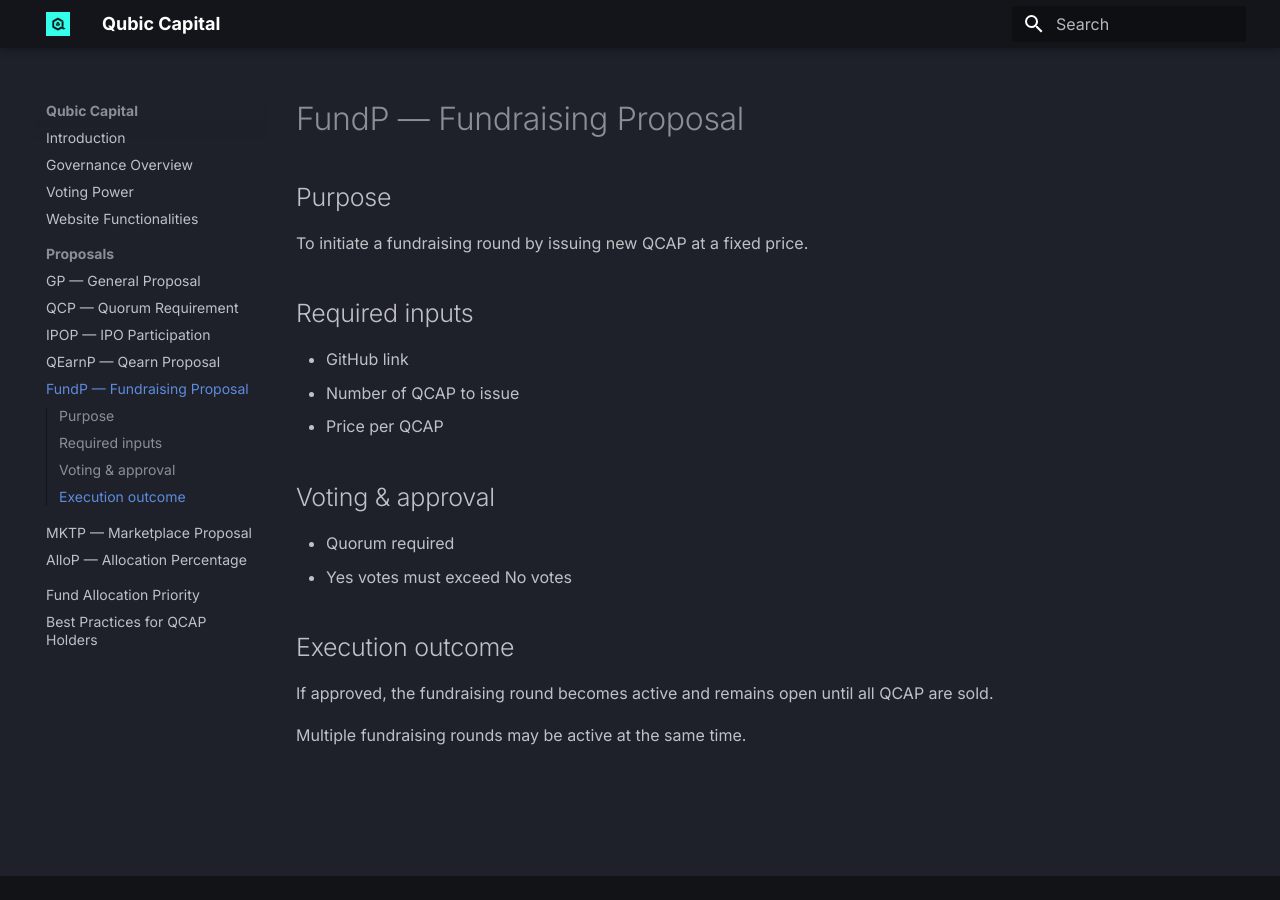
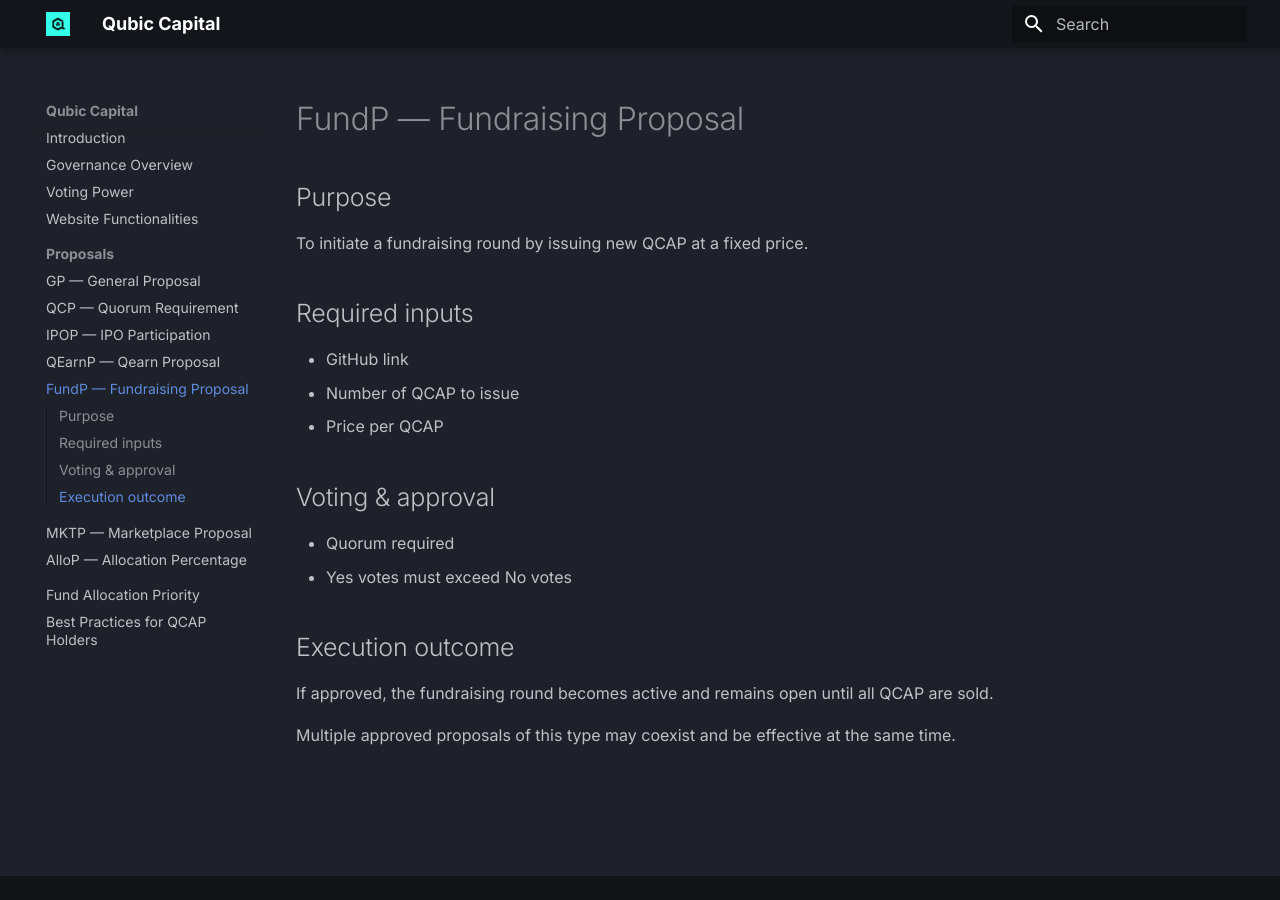
Before and after one commit to HermanToothrot10/qubic-capital-manual, an MkDocs documentation site: the page built from docs/proposals/fundp.md, in a window 1280 px wide. Built offline with MkDocs 1.6.1 and Material for MkDocs 9.7.7, drawn with Linux system fonts in a browser that asks for light colours.

Commit message:
Update fundp.md

```diff
--- a/docs/proposals/fundp.md
+++ b/docs/proposals/fundp.md
@@ -18,4 +18,4 @@
 
 If approved, the fundraising round becomes active and remains open until all QCAP are sold.
 
-Multiple fundraising rounds may be active at the same time.
+Multiple approved proposals of this type may coexist and be effective at the same time.
```
